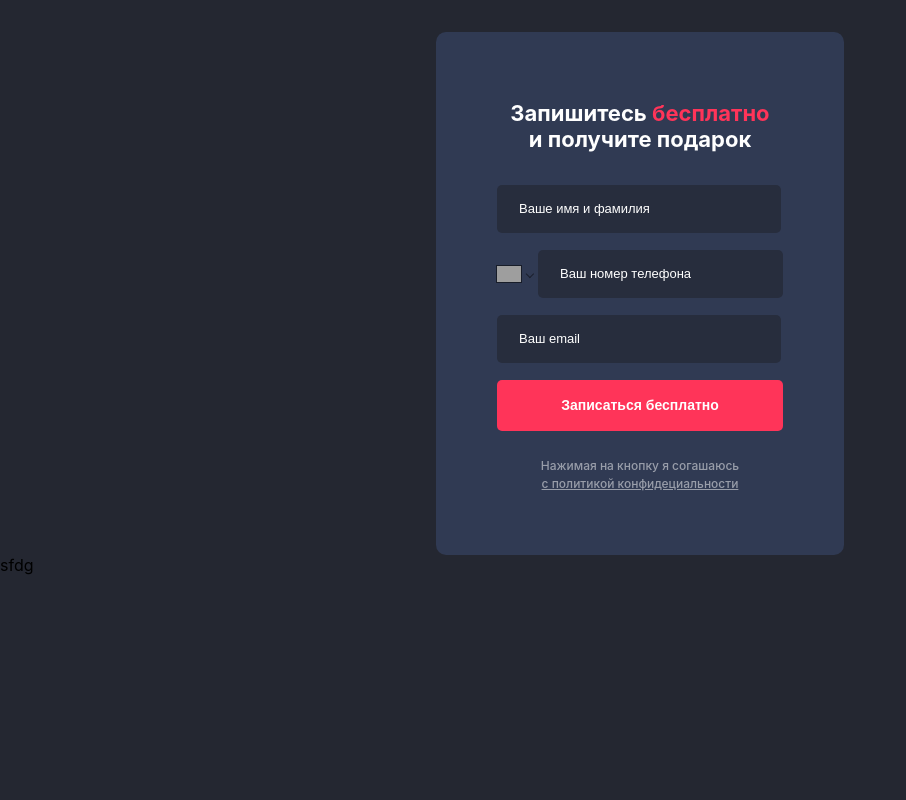
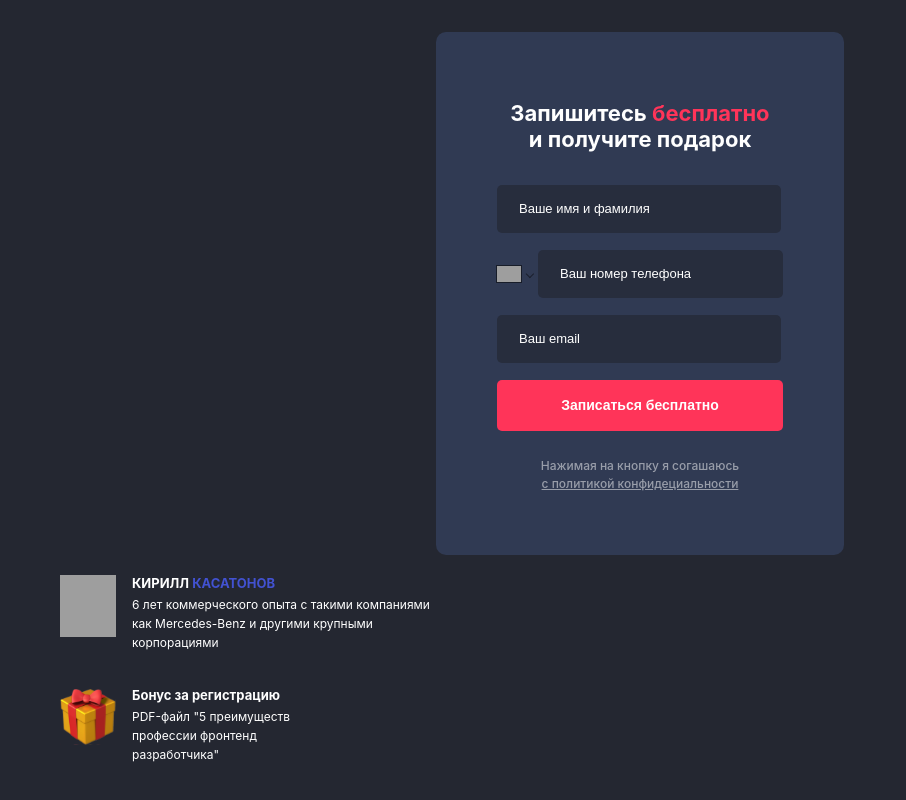
Before and after one commit to filipovandrij/RGB-test-Filipov, a React (Create React App) app: page / in a window 1280 px wide. Shown: the part 475-1275 px from the top of the page, without its empty margins (0-906 px from the left). Before the commit the page ends 1050 px from the top, so only its background shows below. Built offline with nearby package versions, Linux system fonts and the light colour scheme; grey boxes are pictures that could not be loaded.

Commit message:
add  AdditionalInfo and make style

```diff
--- a/src/component/AdditionalInfo/AdditionalInfo.jsx
+++ b/src/component/AdditionalInfo/AdditionalInfo.jsx
@@ -3,7 +3,35 @@ import "./AdditionalInfo.scss";
 const AdditionalInfo = () => {
   return (
     <>
-      <div>sfdg</div>
+      <div className="additiona_info">
+        <div className="additional_card">
+          <img src="/images/img_mobile/gift_box.svg" alt="gift_box" />
+          <div className="text_box">
+            <h3 className="bonus">Бонус за регистрацию</h3>
+            <p className="mobile_text">
+              PDF-файл "5 преимуществ профессии веб-дизайнера"{" "}
+            </p>
+            <p className="desktop_text">
+              PDF-файл "5 преимуществ профессии фронтенд разработчика"{" "}
+            </p>
+          </div>
+        </div>
+        <div className="additional_card">
+          <img
+            src="/images/img_mobile/man_with_laptop.svg"
+            alt="man_with_laptop"
+          />
+          <div className="text_box">
+            <h3 className="man_name">
+              Кирилл <span>Касатонов</span>
+            </h3>
+            <p>
+              6 лет коммерческого опыта с такими компаниями как Mercedes-Benz и
+              другими крупными корпорациями
+            </p>
+          </div>
+        </div>
+      </div>
     </>
   );
 };
--- a/src/component/AdditionalInfo/AdditionalInfo.scss
+++ b/src/component/AdditionalInfo/AdditionalInfo.scss
@@ -0,0 +1,109 @@
+//------mobile
+
+@media (max-width: 550px) {
+  .additiona_info {
+    margin: 20px auto 40px;
+    padding: 0 60px;
+    display: flex;
+    flex-direction: column;
+    gap: 22px;
+  }
+  .additional_card {
+    width: 224px;
+    display: flex;
+    align-items: flex-start;
+    justify-content: space-between;
+    gap: 16px;
+    h3 {
+      margin: 0;
+      color: white;
+      font-weight: 700;
+      font-size: 14px;
+    }
+  }
+
+  .text_box {
+    .desktop_text {
+      display: none;
+      width: 206px;
+    }
+    p {
+      font-weight: 400;
+      font-size: 12px;
+      color: white;
+      line-height: 18px;
+      width: 162px;
+      margin-top: 3px;
+    }
+  }
+
+  .bonus {
+    line-height: 21px;
+  }
+
+  .man_name {
+    line-height: 17px;
+    text-transform: uppercase;
+    span {
+      color: rgba(66, 82, 209, 1);
+    }
+  }
+}
+//------desktop
+
+@media (min-width: 551px) {
+  .additiona_info {
+    margin: 20px auto 40px;
+    padding: 0 60px;
+    display: flex;
+    flex-direction: column-reverse;
+    gap: 22px;
+  }
+  .additional_card {
+    width: 224px;
+    display: flex;
+    align-items: flex-start;
+    justify-content: space-between;
+    gap: 16px;
+    img {
+      height: 62px;
+      width: 56px;
+    }
+    h3 {
+      margin: 0;
+      color: white;
+      font-weight: 700;
+      font-size: 13px;
+    }
+  }
+
+  .text_box {
+    .mobile_text {
+      display: none;
+    }
+    .desktop_text {
+      display: inline-block;
+      width: 206px;
+    }
+    p {
+      font-weight: 400;
+      font-size: 12px;
+      line-height: 19px;
+      color: white;
+      width: 307px;
+      margin-top: 3px;
+    }
+  }
+
+  .bonus {
+    line-height: 18px;
+  }
+
+  .man_name {
+    line-height: 17px;
+    text-transform: uppercase;
+    span {
+      color: rgba(66, 82, 209, 1);
+    }
+  }
+}
--- a/src/component/addForm/AddForm.scss
+++ b/src/component/addForm/AddForm.scss
@@ -88,7 +88,7 @@
 
 // -------desktop
 
-@media (min-width: 551px) {
+@media (min-width: 550px) {
   .form {
     width: 288px;
     margin: 20px auto 0;
```
Also changed, not shown: public/images/img_mobile/gift_box.svg (added), 1 other file (tests, documents, lock files or other folders).
